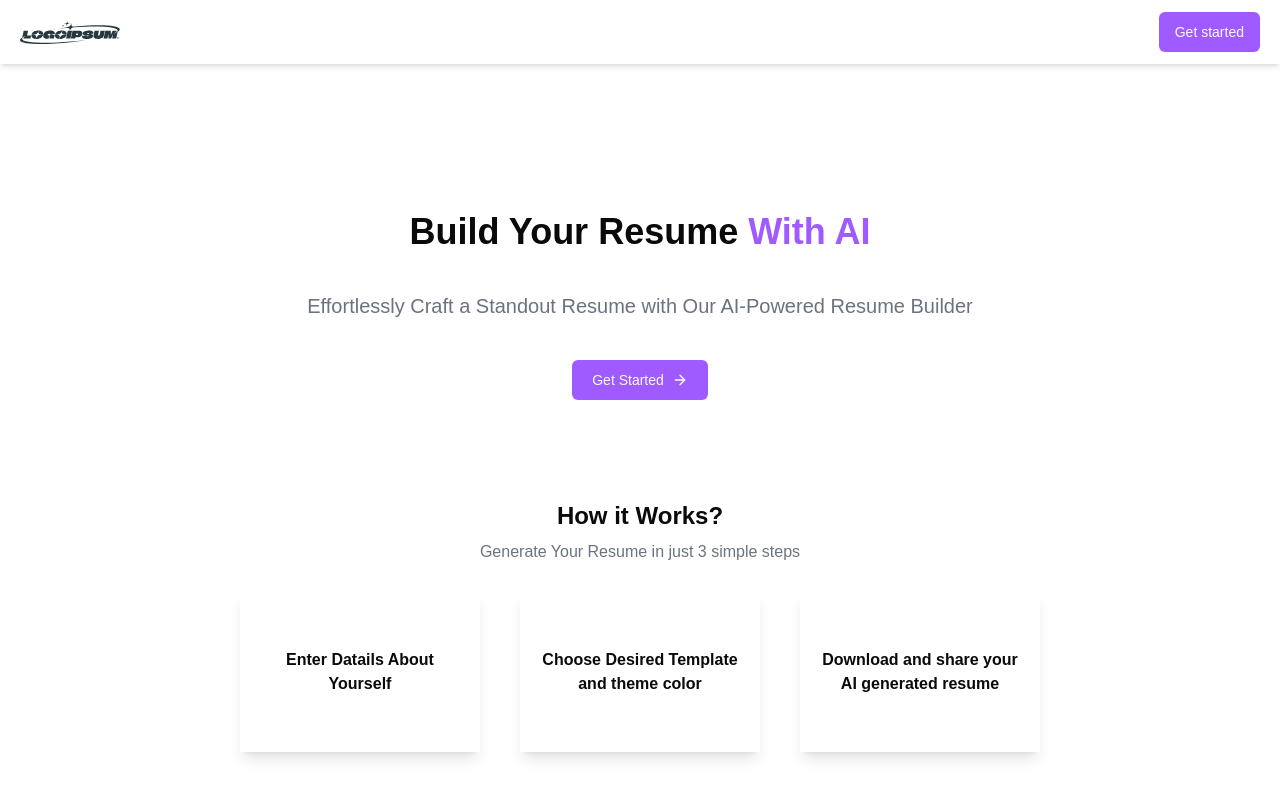
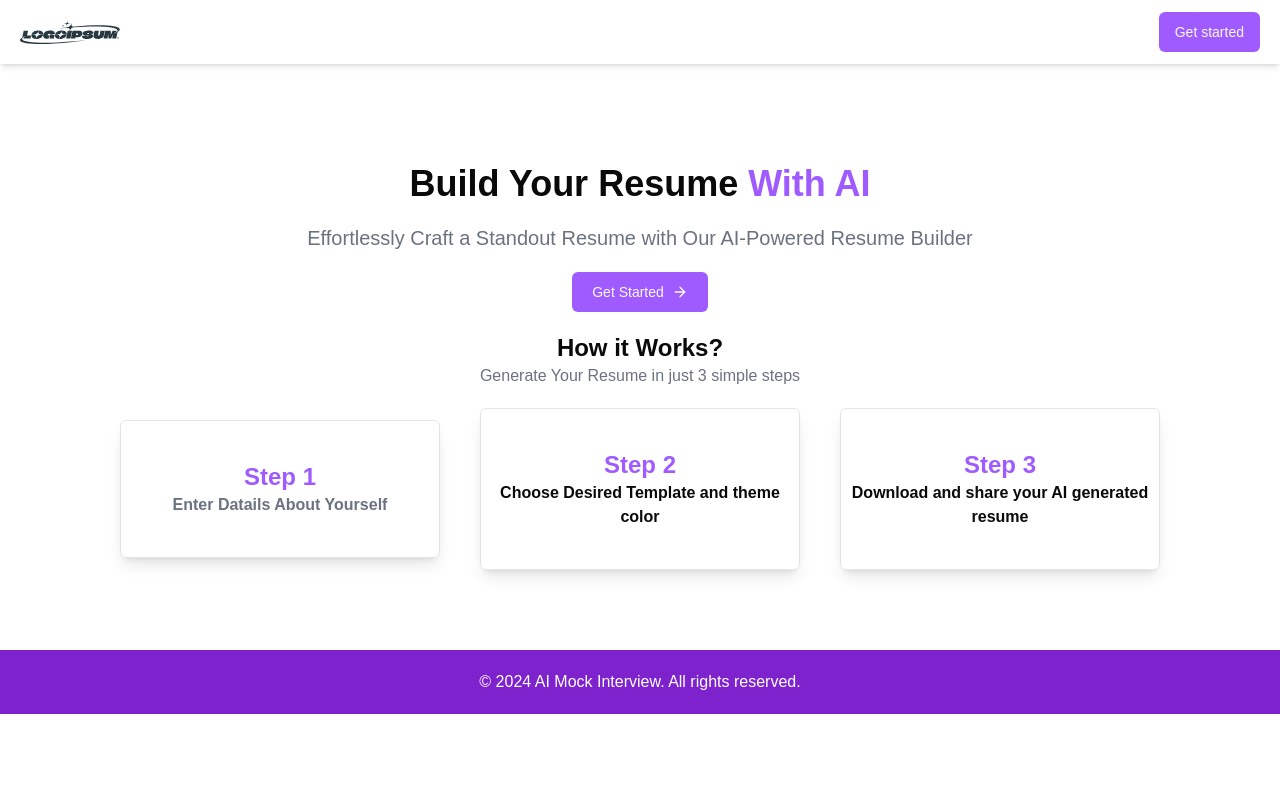
Before and after one commit to B-priyam/ai-resume-builder, a Next.js app: page / in a window 1280 px wide. Shown: the top 798 px of the page. Built offline with nearby package versions, Linux system fonts and the light colour scheme; no server answers.

Commit message:
final commit

```diff
--- a/app/page.tsx
+++ b/app/page.tsx
@@ -5,40 +5,51 @@ import Link from "next/link";
 
 export default function Home() {
   return (
-    <div className="py-32 px-10 md:px-20 lg:px-28">
+    <div>
+
+    <div className="py-20 px-10 md:px-20 lg:px-20">
       <div className=" flex justify-center items-center flex-col">
-        <h1 className="text-4xl font-bold py-5 text-center">
+        <h1 className="text-4xl md:text-6xl lg:text-4xl font-bold py-5 text-center">
           Build Your Resume <span className="text-primary">With AI</span>
         </h1>
-        <h3 className="text-xl font-normal text-gray-500 my-5 text-center">
+        <h3 className="text-xl font-normal text-gray-500 mb-5 text-center">
           Effortlessly Craft a Standout Resume with Our AI-Powered Resume
           Builder
         </h3>
-        <div className="flex my-5">
+        <div className="flex">
           <Link href={"/dashboard"}>
             <Button className="bg-primary hover:bg-purple-600 p-5">
               Get Started <ArrowRight />
             </Button>
           </Link>
         </div>
-        <div className="mt-20 my-5 text-center">
+        <div className="mt-10 lg:my-5 text-center">
           <h2 className="text-2xl font-semibold">How it Works?</h2>
-          <p className="my-2 text-gray-500">
+          <p className=" text-gray-500">
             Generate Your Resume in just 3 simple steps
           </p>
         </div>
-        <div className="grid grid-cols-1 md:grid-cols-2 lg:grid-cols-3 gap-5 md:gap-8 lg:gap-10">
-          <div className="h-40 w-60 bg-white shadow-lg p-5 flex items-center justify-center">
-            <h3 className="text-center font-bold">
+        <div className="grid grid-cols-1 md:grid-cols-2 lg:grid-cols-3 gap-5 md:gap-8 lg:gap-10 w-full items-center lg:px-10 ">
+          <div className="shadow-lg flex items-center py-10 justify-center rounded-md flex-col border">
+            <p className="text-primary text-center text-2xl font-semibold">
+              Step 1
+            </p>
+            <h3 className="text-center font-bold text-gray-500">
               Enter Datails About Yourself
             </h3>
           </div>
-          <div className="h-40 w-60 bg-white shadow-lg p-5 flex items-center justify-center">
+          <div className="shadow-lg flex items-center py-10 justify-center rounded-md flex-col border">
+            <p className="text-primary text-center text-2xl font-semibold">
+              Step 2
+            </p>
             <h3 className="text-center font-bold">
               Choose Desired Template and theme color
             </h3>
           </div>
-          <div className="h-40 w-60 bg-white shadow-lg p-5 flex items-center justify-center">
+          <div className="shadow-lg flex items-center py-10 justify-center rounded-md flex-col border">
+            <p className="text-primary text-center text-2xl font-semibold">
+              Step 3
+            </p>
             <h3 className="text-center font-bold">
               Download and share your AI generated resume
             </h3>
@@ -46,5 +57,9 @@ export default function Home() {
         </div>
       </div>
     </div>
+        <footer className="bg-purple-700 text-white text-center py-5 w-full">
+          <p>© 2024 AI Mock Interview. All rights reserved.</p>
+        </footer>
+    </div>
   );
 }
```
